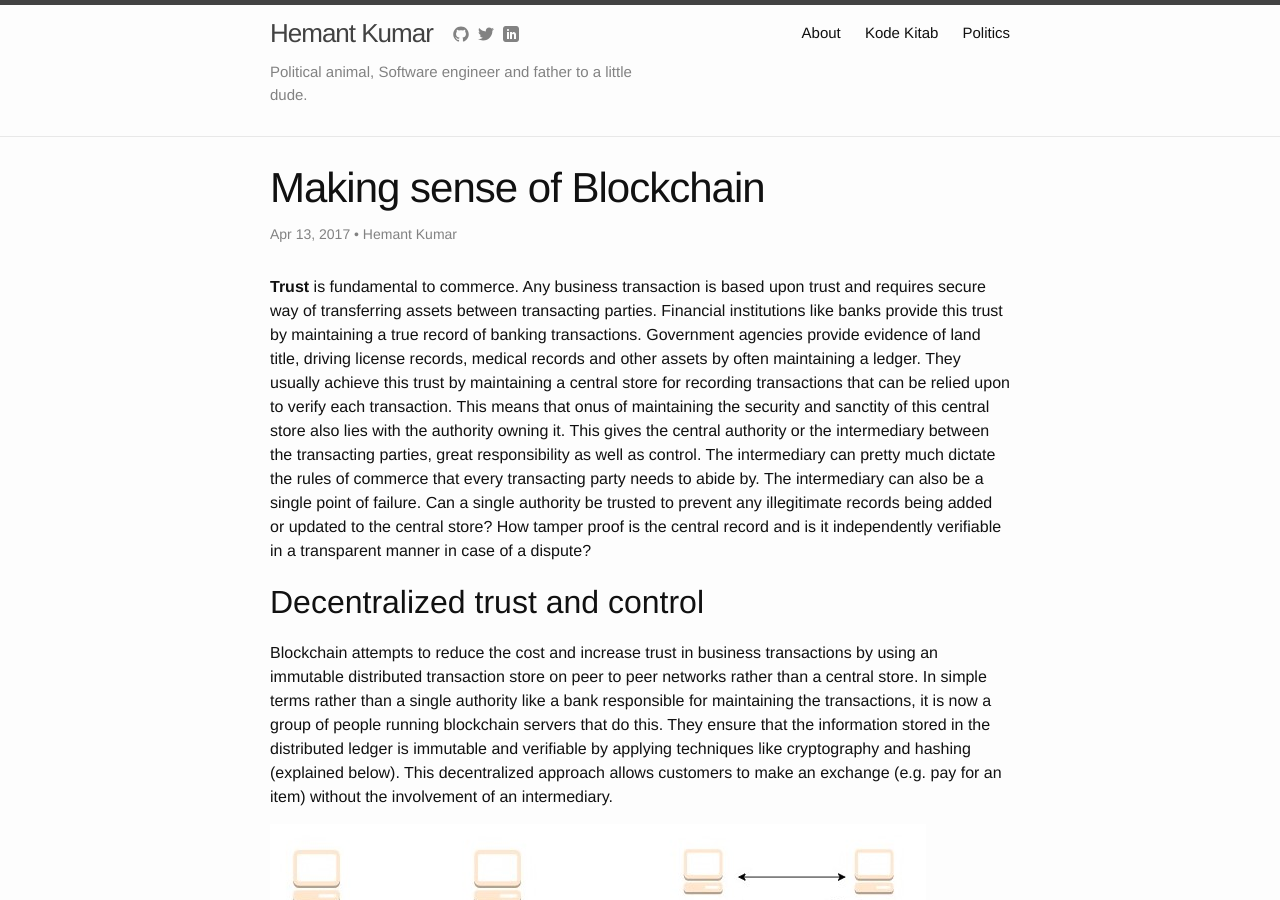
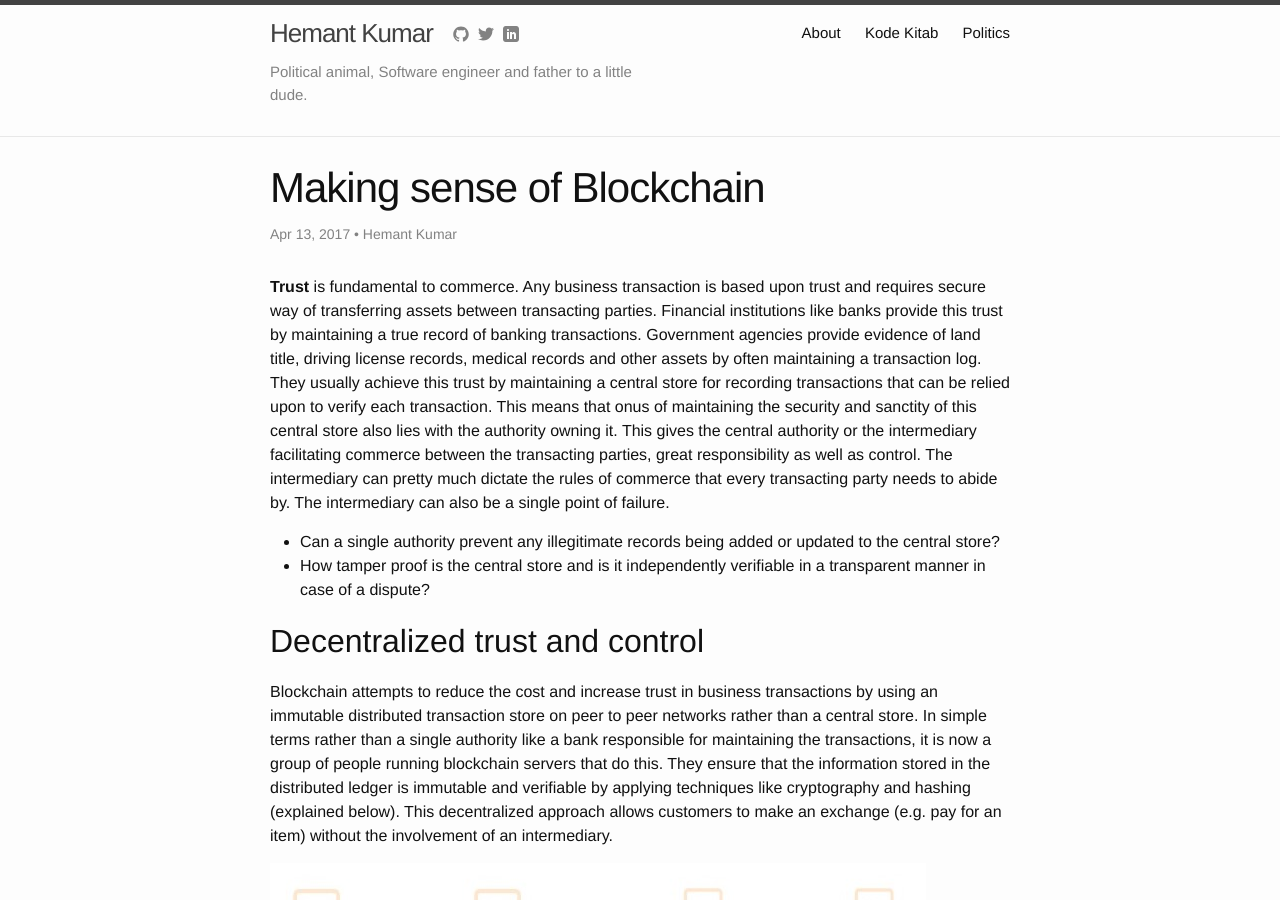
Before and after one commit to hemantksingh/hemantksingh.github.io, a Jekyll site: the page built from _posts/2017-04-13-making-sense-of-blockchain.markdown, in a window 1280 px wide and 900 px high. Built offline with Jekyll 4.4.1, drawn with Linux system fonts in a browser that asks for light colours; comment, search, counter and statistics services are not loaded; some of the changed text lies outside the part shown.

Commit message:
Updates blochain intro and IOT impact.

```diff
--- a/_posts/2017-04-13-making-sense-of-blockchain.markdown
+++ b/_posts/2017-04-13-making-sense-of-blockchain.markdown
@@ -10,7 +10,10 @@
 redirect_from: "/kodekitab/2017/04/13/making-sense-of-blockchain.html/"
 ---
 
- **Trust** is fundamental to commerce. Any business transaction is based upon trust and requires secure way of transferring assets between transacting parties. Financial institutions like banks provide this trust by maintaining a true record of banking transactions. Government agencies provide evidence of land title, driving license records, medical records and other assets by often maintaining a ledger. They usually achieve this trust by maintaining a central store for recording transactions that can be relied upon to verify each transaction. This means that onus of maintaining the security and sanctity of this central store also lies with the authority owning it. This gives the central authority or the intermediary between the transacting parties, great responsibility as well as control. The intermediary can pretty much dictate the rules of commerce that every transacting party needs to abide by. The intermediary can also be a single point of failure. Can a single authority be trusted to prevent any illegitimate records being added or updated to the central store? How tamper proof is the central record and is it independently verifiable in a transparent manner in case of a dispute?
+ **Trust** is fundamental to commerce. Any business transaction is based upon trust and requires secure way of transferring assets between transacting parties. Financial institutions like banks provide this trust by maintaining a true record of banking transactions. Government agencies provide evidence of land title, driving license records, medical records and other assets by often maintaining a transaction log. They usually achieve this trust by maintaining a central store for recording transactions that can be relied upon to verify each transaction. This means that onus of maintaining the security and sanctity of this central store also lies with the authority owning it. This gives the central authority or the intermediary facilitating commerce between the transacting parties, great responsibility as well as control. The intermediary can pretty much dictate the rules of commerce that every transacting party needs to abide by. The intermediary can also be a single point of failure.
+
+* Can a single authority prevent any illegitimate records being added or updated to the central store?
+* How tamper proof is the central store and is it independently verifiable in a transparent manner in case of a dispute?
 
 ## Decentralized trust and control
 Blockchain attempts to reduce the cost and increase trust in business transactions by using an immutable distributed transaction store on peer to peer networks rather than a central store. In simple terms rather than a single authority like a bank responsible for maintaining the transactions, it is now a group of people running blockchain servers that do this. They ensure that the information stored in the distributed ledger is immutable and verifiable by applying techniques like cryptography and hashing (explained below). This decentralized approach allows customers to make an exchange (e.g. pay for an item) without the involvement of an intermediary.
@@ -51,5 +54,5 @@
 
 ## Impact on IOT
 The trust gap in commerce is on the rise. Identity fraud alone keeps setting new records every year. Today we transact not only with humans but machines and smart devices. How do we trust all the new IOT devices that are coming online? One prediction suggests that by 2020 we will have 7 times more smart devices than we have human beings in the world. That's about 50 billion devices in 2020 that we'll have to transact with and that we'll have to trust. Blockchain allows
-* Securely share any information between machines, including connected vehicles, smart appliances, or manufacturing equipment.
-* Once these devices can be trusted, they might be able to order their own spare parts, optimize packing of materials, or pay for their own electricity.
+* Securely sharing any information between machines, including connected vehicles, smart appliances, or manufacturing equipment.
+* Once trust is built into these devices, they can be trusted to order their own spare parts, optimize packing of materials, or pay for their own electricity.
```
